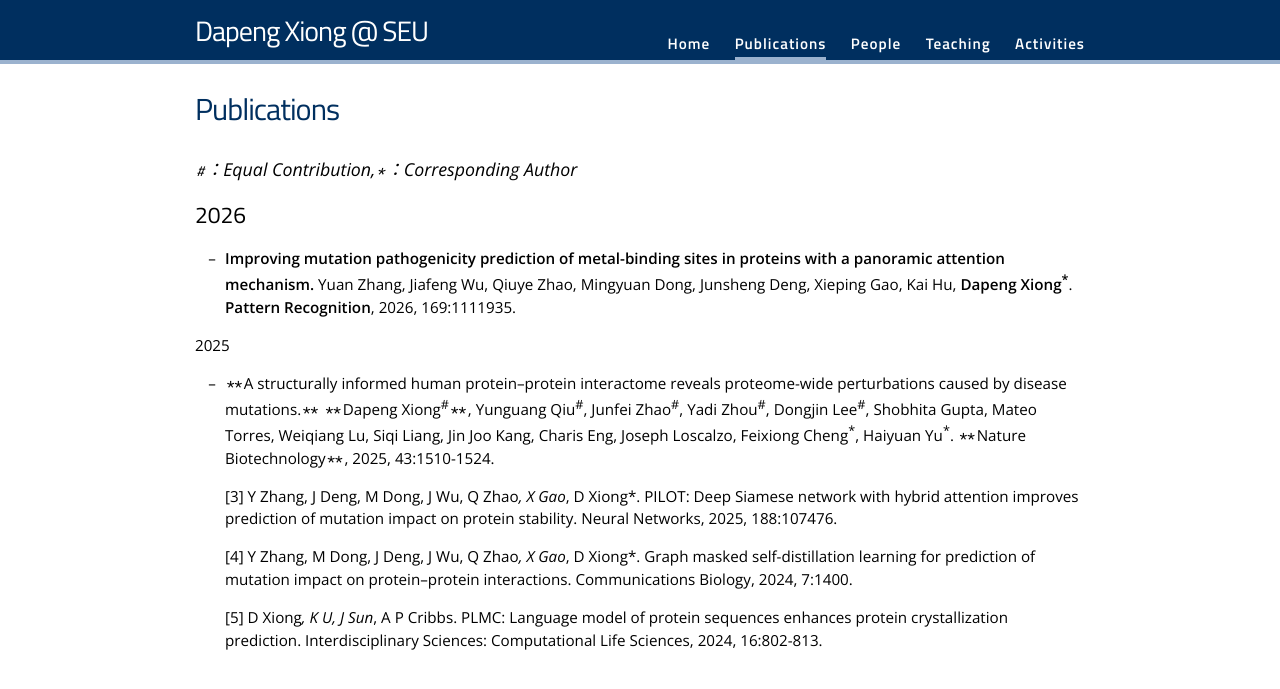
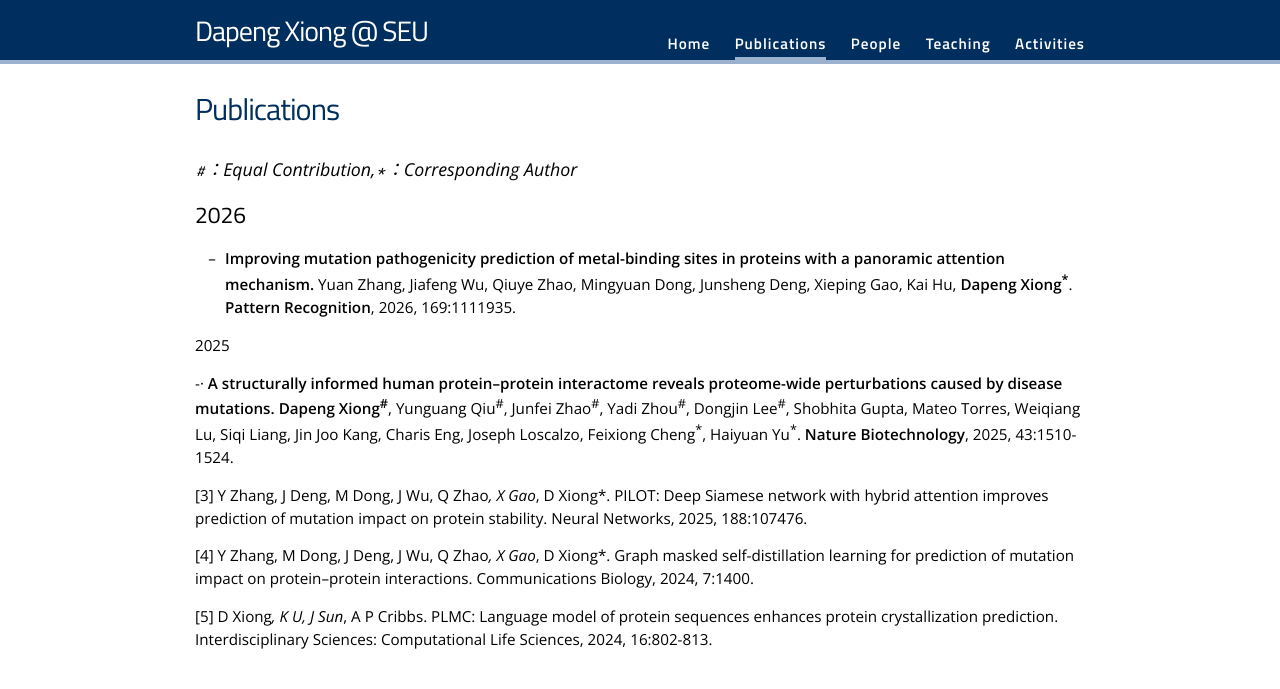
Before and after one commit to dapeng-xiong/dapeng-xiong.github.io, a Jekyll site: the page built from Publications.md, in a window 1280 px wide. Shown: the top 689 px of the page. Built offline with Jekyll 4.4.1, drawn with Linux system fonts in a browser that asks for light colours; nearby versions of some CDN libraries; some web fonts are replaced.

```diff
--- a/Publications.md
+++ b/Publications.md
@@ -15,8 +15,8 @@ active: Publications
   Yuan Zhang, Jiafeng Wu, Qiuye Zhao, Mingyuan Dong, Junsheng Deng, Xieping Gao, Kai Hu, **Dapeng Xiong<sup>*</sup>**. **Pattern Recognition**, 2026, 169:1111935.
 
 #### 2025
-- `**`A structurally informed human protein–protein interactome reveals proteome-wide perturbations caused by disease mutations.`**`
-  `**`Dapeng Xiong<sup>#</sup>`**`, Yunguang Qiu<sup>#</sup>, Junfei Zhao<sup>#</sup>, Yadi Zhou<sup>#</sup>, Dongjin Lee<sup>#</sup>, Shobhita Gupta, Mateo Torres, Weiqiang Lu, Siqi Liang, Jin Joo Kang, Charis Eng, Joseph Loscalzo, Feixiong Cheng<sup>\*</sup>, Haiyuan Yu<sup>\*</sup>. `**`Nature Biotechnology`**`, 2025, 43:1510-1524.
+-· **A structurally informed human protein–protein interactome reveals proteome-wide perturbations caused by disease mutations.**
+  **Dapeng Xiong<sup>#</sup>**, Yunguang Qiu<sup>#</sup>, Junfei Zhao<sup>#</sup>, Yadi Zhou<sup>#</sup>, Dongjin Lee<sup>#</sup>, Shobhita Gupta, Mateo Torres, Weiqiang Lu, Siqi Liang, Jin Joo Kang, Charis Eng, Joseph Loscalzo, Feixiong Cheng<sup>\*</sup>, Haiyuan Yu<sup>\*</sup>. **Nature Biotechnology**, 2025, 43:1510-1524.
 
   [3] Y Zhang, J Deng, M Dong, J Wu, Q Zhao*, X Gao*, D Xiong*. PILOT: Deep Siamese network with hybrid attention improves prediction of mutation impact on protein stability. Neural Networks, 2025, 188:107476.
 
```
